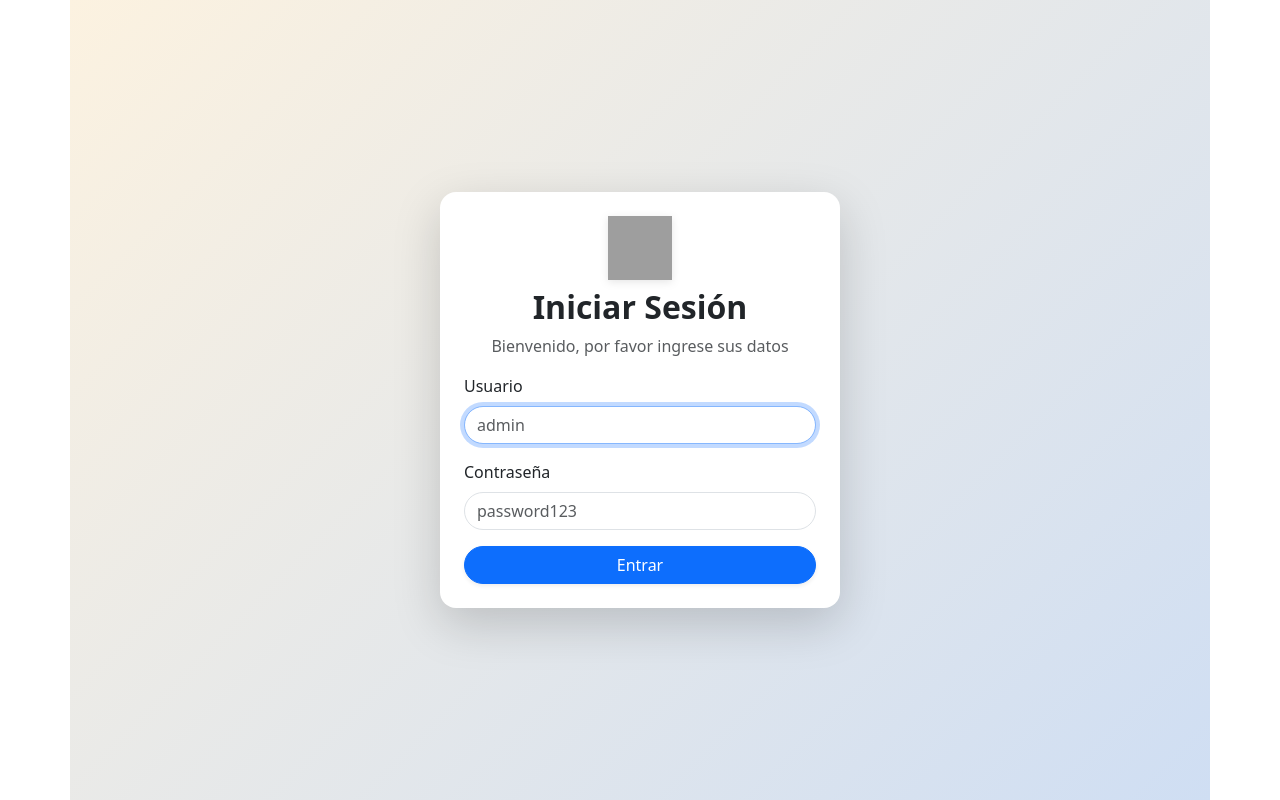
After one commit to Adxnce/Hotel, a Django app: page /login/ in a window 1280 px wide. The commit adds this page. Run offline with Django 5.2, Linux system fonts and the light colour scheme; grey boxes are pictures that could not be loaded.

Commit message:
feat: Se crea login y home

```diff
--- /dev/null
+++ b/hotel/static/hotel/js/login.js
@@ -0,0 +1,44 @@
+$(document).ready(function() {
+
+
+    $('#login-form').on('submit', function(event) {
+        // Evitamos que el formulario se envíe de la manera tradicional
+        event.preventDefault();
+
+        // Obtenemos el token CSRF del input oculto en el formulario
+        var csrfToken = $('input[name="csrfmiddlewaretoken"]').val();
+
+        // Hacemos la petición AJAX
+        $.ajax({
+            type: 'POST',
+            url: '',
+            data: $(this).serialize(),
+
+            // CAMBIO CLAVE: Añadimos el token CSRF a los encabezados de la petición
+            beforeSend: function(xhr) {
+                xhr.setRequestHeader('X-CSRFToken', csrfToken);
+            },
+
+            success: function(response) {
+                // Si la respuesta del servidor contiene un 'message', la autenticación fue exitosa
+                if (response.message) {
+                    // Redirigimos al home
+                    window.location.href = '/home/';
+                }
+            },
+            error: function(xhr, status, error) {
+                // Si hay un error (ej. 401 Unauthorized), mostramos el mensaje del servidor
+                var errorMessage = 'Error desconocido. Inténtalo de nuevo.';
+                if (xhr.responseJSON && xhr.responseJSON.error) {
+                    errorMessage = xhr.responseJSON.error;
+                }
+
+                // Mostramos el error en el div que añadimos al HTML
+                $('#error-message').text(errorMessage).removeClass('d-none');
+
+                // Limpiamos solo el campo de la contraseña por conveniencia del usuario
+                $('#password').val('');
+            }
+        });
+    });
+});
--- /dev/null
+++ b/hotel/templates/hotel/login.html
@@ -0,0 +1,48 @@
+{% load static %}
+<!DOCTYPE html>
+<html lang="en">
+<head>
+    <meta charset="UTF-8">
+    <meta name="viewport" content="width=device-width, initial-scale=1.0">
+    <title>Login</title>
+    <link href="https://cdn.jsdelivr.net/npm/bootstrap@5.3.0/dist/css/bootstrap.min.css" rel="stylesheet">
+</head>
+<body>
+    <div class="container d-flex align-items-center justify-content-center min-vh-100" style="background: linear-gradient(135deg, #fcf2e0 0%, #cfdef3 100%);">
+        <div class="card shadow-lg p-4 border-0 rounded-4" style="min-width: 350px; max-width: 400px; width: 100%;">
+            <div class="text-center mb-3">
+                <img src="https://cdn-icons-png.flaticon.com/512/1946/1946488.png" alt="Hotel Logo" width="64" height="64" class="mb-2" style="filter: drop-shadow(0 2px 4px rgba(0,0,0,0.1));">
+                <h2 class="mb-2 fw-bold">Iniciar Sesión</h2>
+                <p class="text-muted mb-0">Bienvenido, por favor ingrese sus datos</p>
+            </div>
+
+            <!-- Contenedor para mostrar mensajes de error -->
+            <div id="error-message" class="alert alert-danger d-none" role="alert"></div>
+
+            <form id="login-form" method="post">
+                <!-- El token CSRF es crucial para que AJAX lo pueda leer -->
+                {% csrf_token %}
+                <div class="mb-3">
+                    <label for="username" class="form-label">Usuario</label>
+                    <input type="text" class="form-control rounded-pill" id="username" name="username" placeholder="admin" required autofocus>
+                </div>
+                <div class="mb-3">
+                    <label for="password" class="form-label">Contraseña</label>
+                    <input type="password" class="form-control rounded-pill" id="password" name="password" placeholder="password123" required>
+                </div>
+                <button type="submit" class="btn btn-primary w-100 rounded-pill shadow-sm">Entrar</button>
+            </form>
+        </div>
+    </div>
+
+    <!-- Bootstrap JS -->
+    <script src="https://cdn.jsdelivr.net/npm/bootstrap@5.3.0/dist/js/bootstrap.bundle.min.js"></script>
+
+    <!-- Incluimos la librería jQuery -->
+    <script src="https://code.jquery.com/jquery-3.7.1.min.js"></script>
+
+    <!-- script personalizado -->
+    <script src="{% static 'hotel/js/login.js' %}"></script>
+
+</body>
+</html>
--- a/hotel/urls.py
+++ b/hotel/urls.py
@@ -2,5 +2,6 @@ from django.urls import path
 from hotel import views
 
 urlpatterns = [
-    path('', views.home, name='home'),
+    path('login/', views.login_view, name='login'),
+    path('home/', views.home_view, name='home'),
 ]
--- a/hotel/views.py
+++ b/hotel/views.py
@@ -1,6 +1,34 @@
+from django.http import JsonResponse
 from django.shortcuts import render
+import json
 
 # Create your views here.
 
-def home(request):
+def home_view(request):
     return render(request, 'hotel/home.html')
+
+
+def login_view(request):
+    # Usuario mock
+    user_mock = {
+        'username': 'admin',
+        'password': 'password123'
+    }
+
+    if request.method == 'POST':
+
+        # Recuperamos los datos del formulario enviado por .ajax
+        username = request.POST.get('username')
+        password = request.POST.get('password')
+
+        if username == user_mock['username'] and password == user_mock['password']:
+
+            # Si las credenciales son correctas, enviamos un JSON de éxito
+            return JsonResponse({'message': 'Inicio de sesión exitoso'}, status=200)
+        else:
+
+            # Si son incorrectas, error
+            return JsonResponse({'error': 'Credenciales inválidas. Inténtalo de nuevo.'}, status=401)
+
+    # Si el método es GET, simplemente renderizamos la página de login
+    return render(request, 'hotel/login.html')
```
Also changed, not shown: hotel/templates/hotel/home.html (+17 -2 lines).
